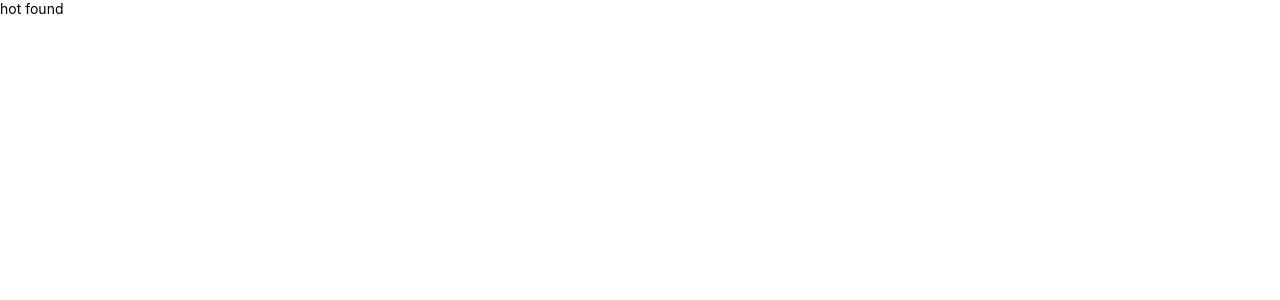
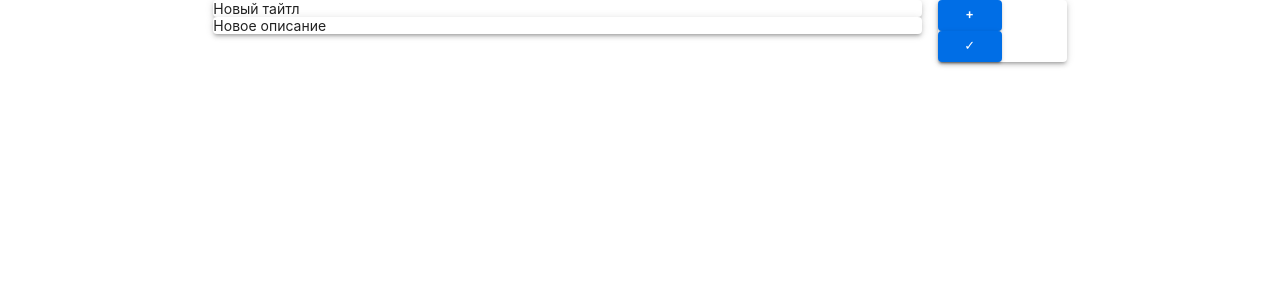
Before and after one commit to MaximKudriavtsev/the-byte-club, a React app: page /create-quiz in a window 1280 px wide. Shown: the top 300 px of the page. Built offline with nearby package versions, Linux system fonts and the light colour scheme; no server answers.

Commit message:
start add create-quiz page

```diff
--- a/src/index.tsx
+++ b/src/index.tsx
@@ -11,6 +11,7 @@ import { Auth } from './pages/auth';
 import { PageContextProvider, usePageContext } from './store/context/page-context';
 import { QuizList } from './pages/quiz-list';
 import { RatingTable } from './pages/rating-table';
+import { CreateQuiz } from './pages/create-quiz';
 
 import './index.scss';
 import { Room } from './pages/room';
@@ -47,6 +48,7 @@ const App = () => {
           <Route path='/question' element={<Question />} />
           <Route path='/room' element={<Room />} />
           <Route path='/rating' element={<RatingTable />} />
+          <Route path='/create-quiz' element={<CreateQuiz />} />
           <Route path='*' element={<div>hot found</div>} />
         </Routes>
       </PageContextProvider>
--- /dev/null
+++ b/src/pages/create-quiz.scss
@@ -0,0 +1,42 @@
+@import '/src/media.scss';
+
+.create-quiz {
+
+  &-wrapper{
+    margin-top: 15px;
+  }
+
+  &-body{
+
+    &-set-title{
+      padding: 10px;
+      margin-bottom: 15px;
+    }
+
+    &-set-description{
+      padding: 10px;
+    }
+  }
+
+  &-controls{
+    padding: 10px;
+    display: flex;
+    flex-direction: column;
+    align-items: center;
+
+    &-add{
+      margin-bottom: 10px;
+    }
+
+    &-save{
+      margin-bottom: 20px;
+    }
+  }
+
+  @include tablet {
+
+  }
+  @include phone {
+
+  }
+}
--- /dev/null
+++ b/src/pages/create-quiz.tsx
@@ -0,0 +1,68 @@
+import React, { useEffect, useState } from 'react';
+import { useQuery } from 'react-query';
+import productionApi from '../api/production';
+import { ActionType, usePageContext } from '../store/context/page-context';
+import { Layout } from '../components/layout';
+import Paper from "@mui/material/Paper";
+import {Grid} from '@mui/material';
+import Button from "@mui/material/Button";
+
+import './create-quiz.scss';
+export const CreateQuiz = () => {
+  const [localUser] = useState('');
+  const { dispatch } = usePageContext();
+  const { data: user } = useQuery('auth', () => productionApi.authUser(localUser));
+
+  useEffect(() => {
+    if (user) {
+      dispatch({ type: ActionType.SET_USER, payload: user });
+    }
+  }, [user]);
+
+  const addNewQuiz = () => {
+    console.log(`Add new quiz`);
+  };
+
+  const saveNewQuiz = () => {
+    console.log(`Save new quiz`);
+  };
+
+  return (
+    <Layout>
+      <div className='create-quiz-wrapper'>
+        <Grid container spacing={2} className='create-quiz'>
+          <Grid item xs={10} className='create-quiz-body'>
+            <Paper elevation={3} className='create-quiz-body-set-title'>
+              Новый тайтл
+            </Paper>
+            <Paper elevation={3} className='create-quiz-body-set-description'>
+              Новое описание
+            </Paper>
+          </Grid>
+          <Grid item xs={2}>
+            <Paper elevation={3} className='create-quiz-controls'>
+              <div className='create-quiz-controls-add'>
+                <Button
+                  variant='contained'
+                  onClick={() => addNewQuiz()}
+                  size='small'
+                >
+                  +
+                </Button>
+              </div>
+              <div className='create-quiz-controls-save'>
+                <Button
+                  variant='contained'
+                  onClick={() => saveNewQuiz()}
+                  size='small'
+                >
+                  ✓
+                </Button>
+              </div>
+            </Paper>
+          </Grid>
+        </Grid>
+      </div>
+    </Layout>
+  );
+};
--- /dev/null
+++ b/src/pages/quiz-list.scss
@@ -0,0 +1,6 @@
+@import '/src/media.scss';
+
+.create-new-quiz-button-wrapper{
+  margin-top: 15px;
+  margin-left: 20px;
+}
```
